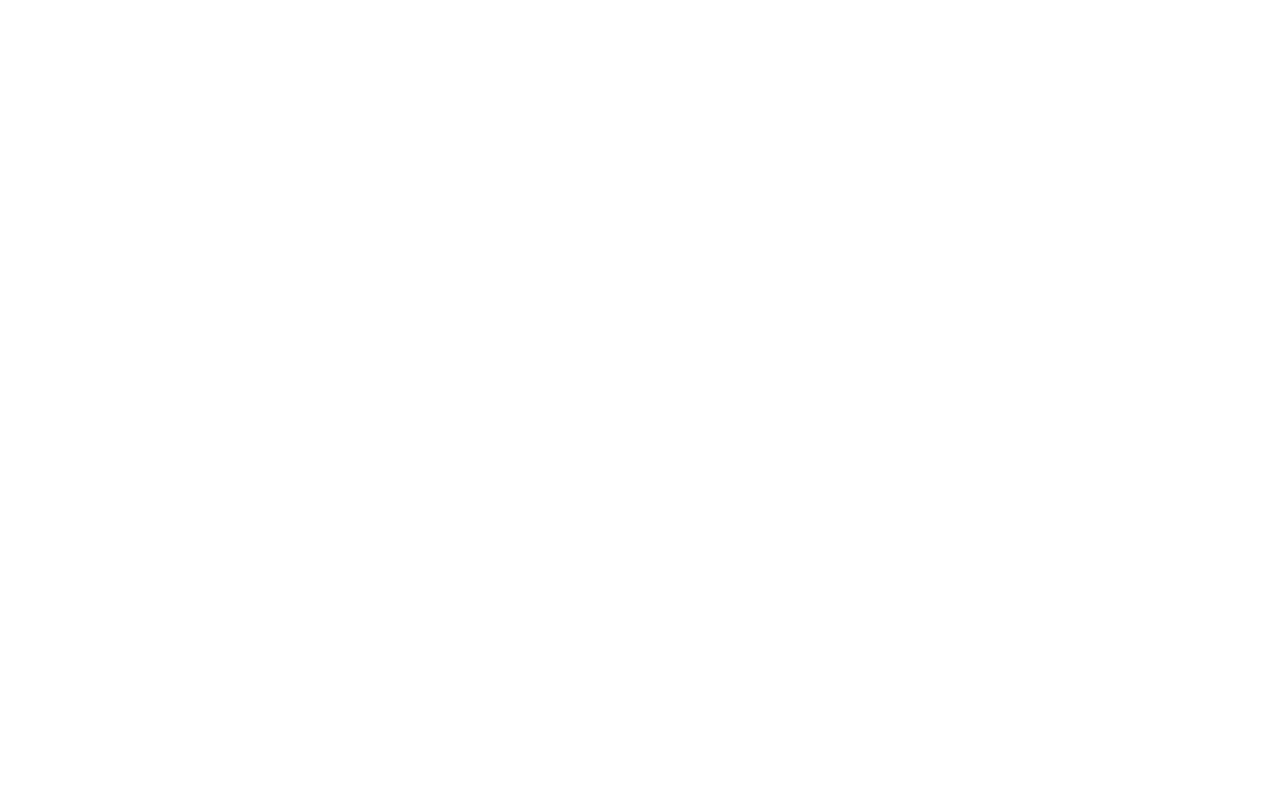
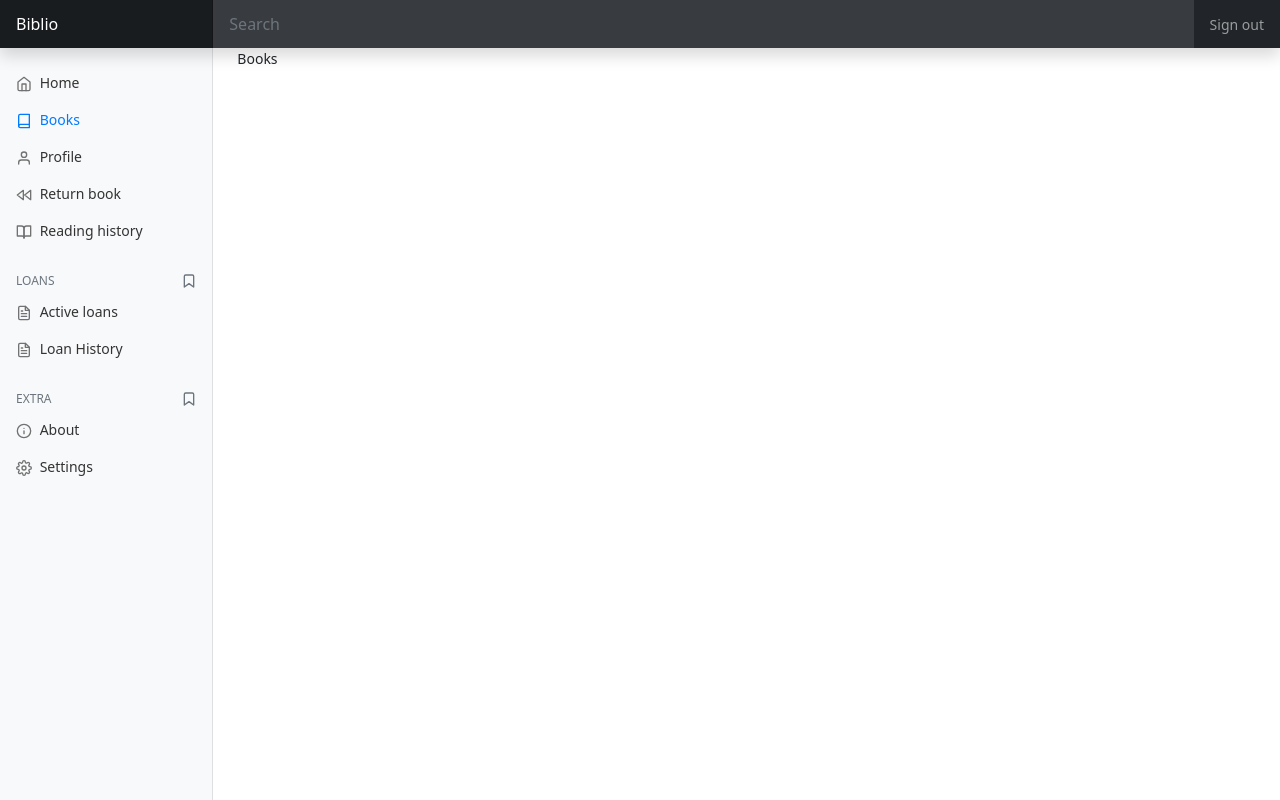
Before and after one commit to BennerLukas/Biblio, a Flask app: page /books in a window 1280 px wide. Before the commit the page is empty. Run offline with Flask 2, Linux system fonts and the light colour scheme; some libraries are stand-ins or nearby versions.

Commit message:
working basic structure

```diff
--- /dev/null
+++ b/src/frontend/app/templates/books.html
@@ -0,0 +1,9 @@
+<!-- about.html-->
+
+{% extends "includes/raw.html" %}
+{% block title %}Profile{% endblock %}
+{% block body %}
+
+Books
+
+{% endblock %}
--- a/src/frontend/app/templates/includes/raw.html
+++ b/src/frontend/app/templates/includes/raw.html
@@ -9,7 +9,6 @@
     <title>{% block title %}{% endblock %}</title>
 
     <link rel="canonical" href="https://getbootstrap.com/docs/5.0/examples/dashboard/">
-
 
 
     <!-- Bootstrap core CSS -->
@@ -39,7 +38,9 @@
 
 <header class="navbar navbar-dark sticky-top bg-dark flex-md-nowrap p-0 shadow">
     <a class="navbar-brand col-md-3 col-lg-2 me-0 px-3" href="#">Biblio</a>
-  <button class="navbar-toggler position-absolute d-md-none collapsed" type="button" data-bs-toggle="collapse" data-bs-target="#sidebarMenu" aria-controls="sidebarMenu" aria-expanded="false" aria-label="Toggle navigation">
+    <button class="navbar-toggler position-absolute d-md-none collapsed" type="button" data-bs-toggle="collapse"
+            data-bs-target="#sidebarMenu" aria-controls="sidebarMenu" aria-expanded="false"
+            aria-label="Toggle navigation">
         <span class="navbar-toggler-icon"></span>
     </button>
     <input class="form-control form-control-dark w-100" type="text" placeholder="Search" aria-label="Search">
@@ -56,32 +57,51 @@
             <div class="position-sticky pt-3">
                 <ul class="nav flex-column">
                     <li class="nav-item">
-<!--            {% if request.path == '/' %}<a class="nav-link active" aria-current="page" href="/">{% endif %}-->
-            <a class="nav-link active" aria-current="page" href="/">
+                        {% if request.path == '/' %}
+                        <a class="nav-link active" href="/">
+                            {% else %}
+                            <a class="nav-link"href="/">
+                                {% endif %}
                                 <span data-feather="home"></span>
                                 Home
                             </a>
                     </li>
                     <li class="nav-item">
-            <a class="nav-link" href="/books">
+                        {% if request.path == '/books' %}
+                        <a class="nav-link active" href="/books">
+                            {% else %}
+                            <a class="nav-link"href="/books">
+                                {% endif %}
                             <span data-feather="book"></span>
                             Books
                         </a>
                     </li>
                     <li class="nav-item">
-            <a class="nav-link" href="/profile">
+                        {% if request.path == '/profile' %}
+                        <a class="nav-link active" href="/profile">
+                            {% else %}
+                            <a class="nav-link"href="/profile">
+                                {% endif %}
                             <span data-feather="user"></span>
                             Profile
                         </a>
                     </li>
                     <li class="nav-item">
-            <a class="nav-link" href="#">
+                        {% if request.path == '/return_book' %}
+                        <a class="nav-link active" href="/return_book">
+                            {% else %}
+                            <a class="nav-link"href="/return_book">
+                                {% endif %}
                             <span data-feather="rewind"></span>
                             Return book
                         </a>
                     </li>
                     <li class="nav-item">
-            <a class="nav-link" href="/list_read_books">
+                        {% if request.path == '/list_read_books' %}
+                        <a class="nav-link active" href="/list_read_books">
+                            {% else %}
+                            <a class="nav-link"href="/list_read_books">
+                                {% endif %}
                             <span data-feather="book-open"></span>
                             Reading history
                         </a>
@@ -96,15 +116,52 @@
                 </h6>
                 <ul class="nav flex-column mb-2">
                     <li class="nav-item">
-            <a class="nav-link" href="#">
+                        {% if request.path == '/active_loans' %}
+                        <a class="nav-link active" href="/active_loans">
+                            {% else %}
+                            <a class="nav-link"href="/active_loans">
+                                {% endif %}
                             <span data-feather="file-text"></span>
                             Active loans
                         </a>
                     </li>
                     <li class="nav-item">
-            <a class="nav-link" href="#">
+                        {% if request.path == '/loan_history' %}
+                        <a class="nav-link active" href="/loan_history">
+                            {% else %}
+                            <a class="nav-link"href="/loan_history">
+                                {% endif %}
                             <span data-feather="file-text"></span>
                             Loan History
+                        </a>
+                    </li>
+                </ul>
+
+                <h6 class="sidebar-heading d-flex justify-content-between align-items-center px-3 mt-4 mb-1 text-muted">
+                    <span>Extra</span>
+                    <a class="link-secondary" href="#" aria-label="Add a new report">
+                        <span data-feather="bookmark"></span>
+                    </a>
+                </h6>
+                <ul class="nav flex-column mb-2">
+                    <li class="nav-item">
+                        {% if request.path == '/about' %}
+                        <a class="nav-link active" href="/about">
+                            {% else %}
+                            <a class="nav-link"href="/about">
+                                {% endif %}
+                            <span data-feather="info"></span>
+                            About
+                        </a>
+                    </li>
+                    <li class="nav-item">
+                        {% if request.path == '/settings' %}
+                        <a class="nav-link active" href="/settings">
+                            {% else %}
+                            <a class="nav-link"href="/settings">
+                                {% endif %}
+                            <span data-feather="settings"></span>
+                            Settings
                         </a>
                     </li>
                 </ul>
@@ -125,9 +182,14 @@
 </div>
 
 
-
 <script src="../static/assets/js/bootstrap.bundle.min.js"></script>
-    <script src="https://cdn.jsdelivr.net/npm/feather-icons@4.28.0/dist/feather.min.js" integrity="sha384-uO3SXW5IuS1ZpFPKugNNWqTZRRglnUJK6UAZ/gxOX80nxEkN9NcGZTftn6RzhGWE" crossorigin="anonymous"></script><script src="https://cdn.jsdelivr.net/npm/chart.js@2.9.4/dist/Chart.min.js" integrity="sha384-zNy6FEbO50N+Cg5wap8IKA4M/ZnLJgzc6w2NqACZaK0u0FXfOWRRJOnQtpZun8ha" crossorigin="anonymous"></script><script src="static/assets/js/dashboard.js"></script>
+<script src="https://cdn.jsdelivr.net/npm/feather-icons@4.28.0/dist/feather.min.js"
+        integrity="sha384-uO3SXW5IuS1ZpFPKugNNWqTZRRglnUJK6UAZ/gxOX80nxEkN9NcGZTftn6RzhGWE"
+        crossorigin="anonymous"></script>
+<script src="https://cdn.jsdelivr.net/npm/chart.js@2.9.4/dist/Chart.min.js"
+        integrity="sha384-zNy6FEbO50N+Cg5wap8IKA4M/ZnLJgzc6w2NqACZaK0u0FXfOWRRJOnQtpZun8ha"
+        crossorigin="anonymous"></script>
+<script src="static/assets/js/dashboard.js"></script>
 
 </body>
 </html>
--- a/src/frontend/app/views.py
+++ b/src/frontend/app/views.py
@@ -8,37 +8,22 @@ from api.biblio import Biblio
 bib = Biblio()
 
 
-@app.route('/')
+@app.route('/')                                         # Home
 def index():
     return render_template("/index.html")
 
 
-@app.route('/books')
-def about():
-    return render_template("results/result.html")
+@app.route('/books')                                    # Books
+def books():
+    return render_template("books.html")
 
 
-
-@app.route('/login', methods=['POST', 'GET'])
-def login():
-    return render_template("login.html")
-
-
-@app.route('/profile')
+@app.route('/profile')                                  # Profile
 def profile():
     return render_template("profile.html")
 
 
-@app.route('/list_read_books', methods=['POST', 'GET'])
-def list_read_books():
-    if request.method == 'POST':
-        print(request.form)
-        result = bib.list_read_books()
-        print(result.head())
-        return render_template("includes/table.html", tables=[result.to_html(classes="data")], titles=result.columns.values)
-
-
-@app.route('/return_book', methods=['POST', 'GET'])
+@app.route('/return_book', methods=['POST', 'GET'])     # Return Book
 def return_book():
     if request.method == 'POST':
         book_id = request.form["book_id"]
@@ -51,26 +36,48 @@ def return_book():
             return render_template("fail.html", return_book_result=result_text)
 
 
+@app.route('/list_read_books', methods=['POST', 'GET'])     # Reading History
+def list_read_books():
+    if request.method == 'POST':
+        print(request.form)
+        result = bib.list_read_books()
+        print(result.head())
+        return render_template("includes/table.html", tables=[result.to_html(classes="data")], titles=result.columns.values)
+
+
+@app.route('/login', methods=['POST', 'GET'])
+def login():
+    return render_template("login.html")
+
+
 @app.route('/search', methods=['POST', 'GET'])
 def search():
     return render_template("app/templates/search.html")
 
 
-@app.route('/reading_history', methods=['POST', 'GET'])             # type table
-def reading_history():
+@app.route('/active_loans', methods=['POST', 'GET'])
+def active_loans():
     return render_template("table.html")
 
 
-@app.route('/loans', methods=['POST', 'GET'])                       # active and past loans; type table
-def loans():
+@app.route('/loan_history', methods=['POST', 'GET'])
+def loan_history():
     return render_template("table.html")
+
+
+@app.route('/about')
+def about():
+    return render_template("about.html")
+
+
+@app.route('/settings')
+def settings():
+    return render_template("settings.html")
+
+
+###########################################################################
 
 
 @app.route('/dev', methods=['POST', 'GET'])                       # Testing
 def dev():
     return render_template("dev.html")
-
-
-# @app.route('/about')
-# def about():
-#     return render_template("about.html")
```
Lines whose indentation alone changed are shown as unchanged.
